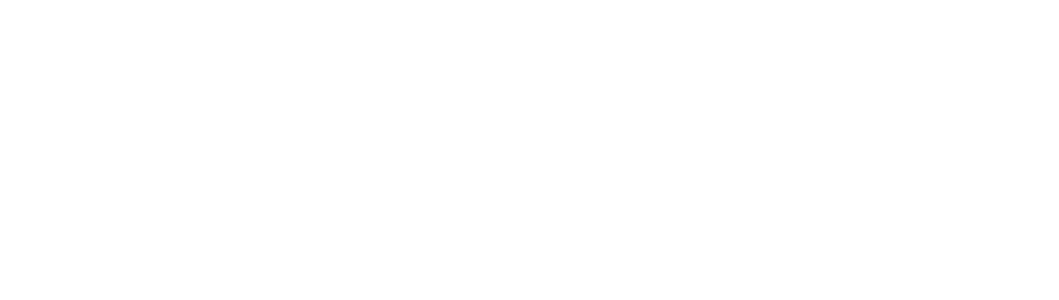
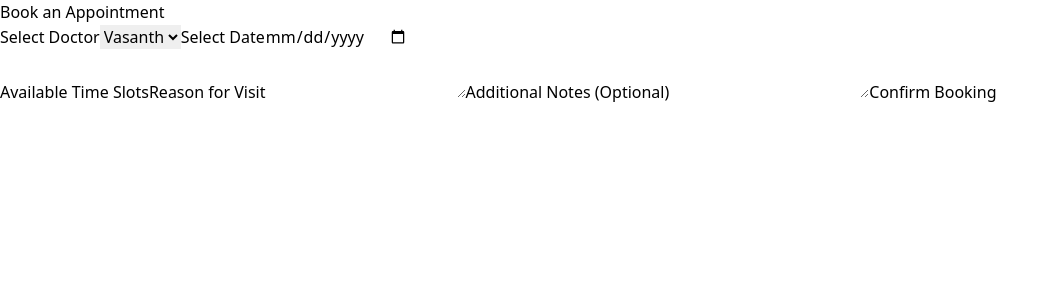
Before and after one commit to Vijay-dev-web/healthcare-patient-portal-frontend, a React (Create React App) app: page / in a window 1280 px wide. Shown: the top 300 px of the page, without its empty margins (0-1059 px from the left). Built offline with nearby package versions, Linux system fonts and the light colour scheme.

Commit message:
Adding Appointment page base layout

```diff
--- a/src/index.tsx
+++ b/src/index.tsx
@@ -6,8 +6,10 @@
 import { createBrowserRouter, RouterProvider } from "react-router-dom";
 import Home from "./pages/Home";
 import Layout from "./pages/Layout";
-import { Login } from "./components/Login";
-import { Signin } from "./components/Signin";
+import { Login } from "./pages/Login";
+import { Signin } from "./pages/Signin";
+import { Dashboard } from "./pages/Dashboard";
+import { Appointment } from "./pages/Appointment";
 
 const root = ReactDOM.createRoot(
   document.getElementById("root") as HTMLElement
@@ -16,7 +18,7 @@
 const router = createBrowserRouter([
   {
     path: "/",
-    element: <Layout />,
+    element: <Appointment />,
     children: [
       {
         path: "home",
@@ -31,6 +33,19 @@
   {
     path: "signin",
     element: <Signin />
+  },
+  {
+    path: "dashboard",
+    children: [
+      {
+        index: true,
+        element: <Dashboard />,
+      },
+      {
+        index: true,
+        element: <Dashboard />,
+      }
+    ]
   }
 ]);
 
--- /dev/null
+++ b/src/pages/Appointment.tsx
@@ -0,0 +1,30 @@
+import React from 'react'
+
+export const Appointment: React.FC = () => {
+  return (
+    <div className='flex'>
+        <h1>Book an Appointment</h1>
+        <div>
+            <div>
+            <label>Select Doctor</label>
+            <select>
+                <option>Vasanth</option>
+            </select>
+            <label>
+                Select Date
+            </label>
+            <input type='date'></input>
+            </div>
+            <div>
+                <label>Available Time Slots</label>
+
+                <label>Reason for Visit</label>
+                <textarea></textarea>
+                <label>Additional Notes (Optional)</label>
+                <textarea></textarea>
+                <button>Confirm Booking</button>
+            </div>
+        </div>
+    </div>
+  )
+}
--- /dev/null
+++ b/src/pages/Dashboard.tsx
@@ -0,0 +1,16 @@
+import React from 'react'
+
+export const Dashboard:React.FC = () => {
+  return (
+    <div>
+        <div>
+            <h1>Bayer Health</h1>
+            <nav>Dashboard</nav>
+            <nav>Patient List</nav>
+            <nav>Appointments</nav>
+            <nav>Messages</nav>
+            <nav>Logout</nav>
+        </div>
+    </div>
+  )
+}
```
Also changed, not shown: src/pages/Login.tsx (renamed from src/components/Login.tsx), src/pages/Signin.tsx (renamed from src/components/Signin.tsx).
